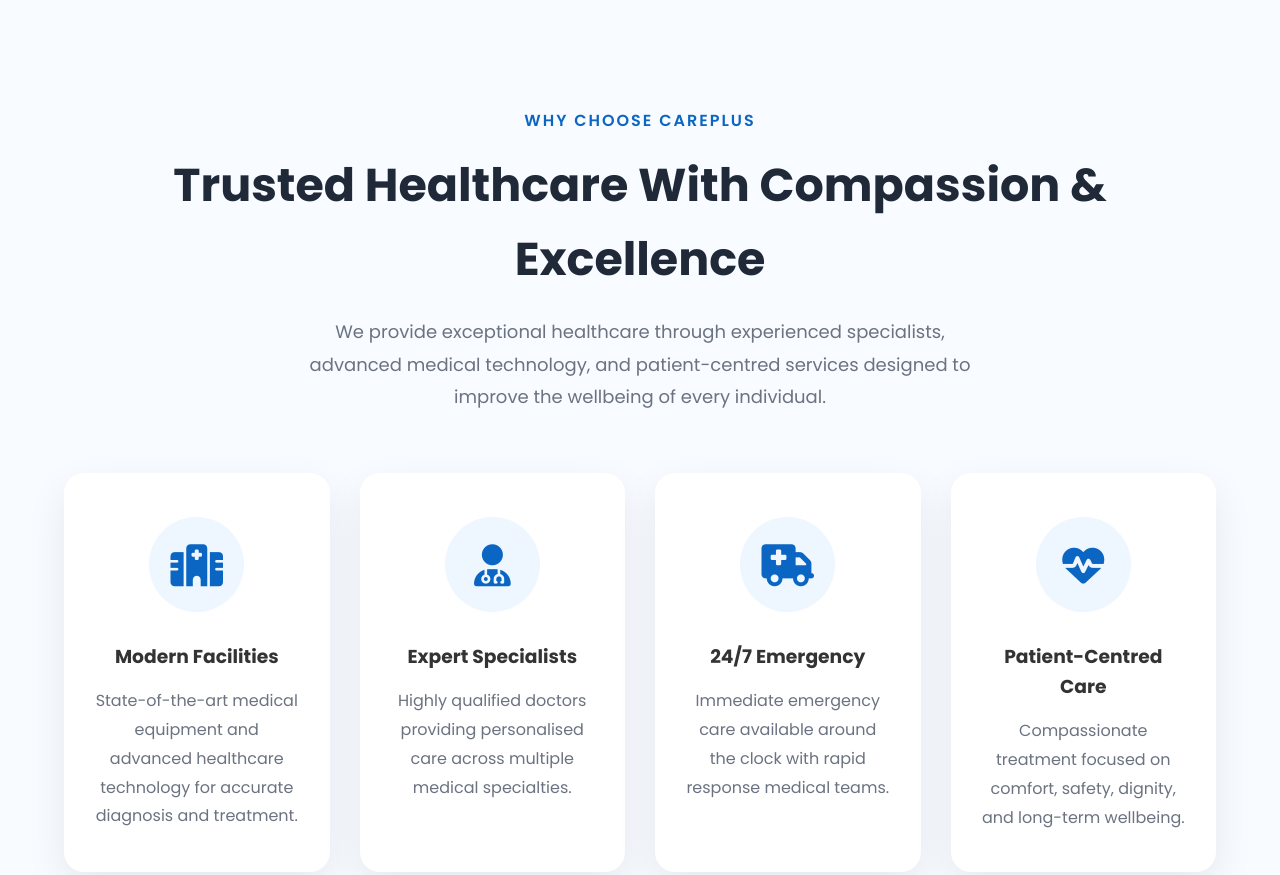
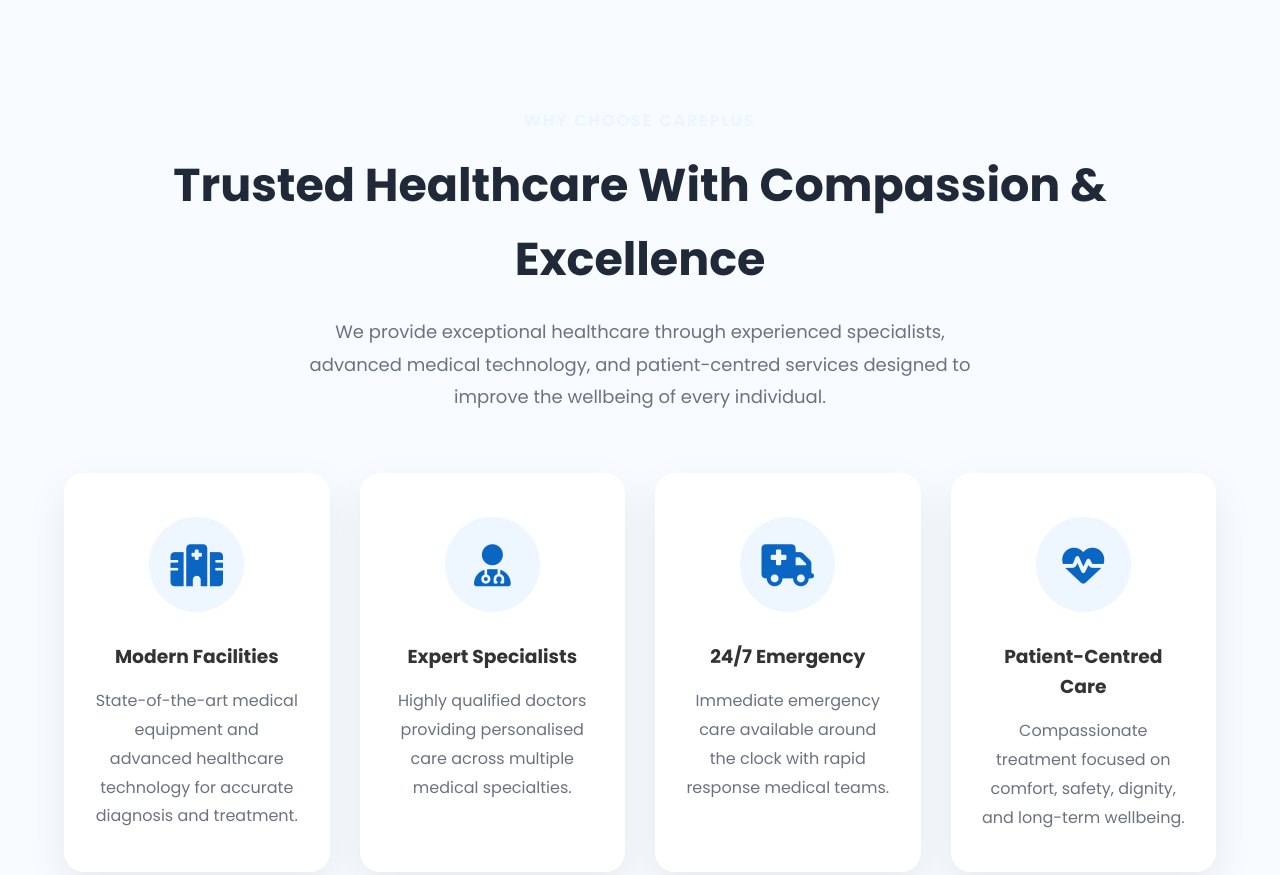
Before and after one commit to jubaernoman/CarePlus-Hospital, a plain HTML site: page index.html in a window 1280 px wide. Shown: the part 1034-1909 px from the top of the page. Drawn offline with Linux system fonts and the light colour scheme.

Commit message:
Final website updates

```diff
--- a/css/style.css
+++ b/css/style.css
@@ -507,7 +507,7 @@
 
     display:inline-block;
 
-    color:var(--primary);
+    color:#EAF6FF;
 
     font-size:16px;
 
```
